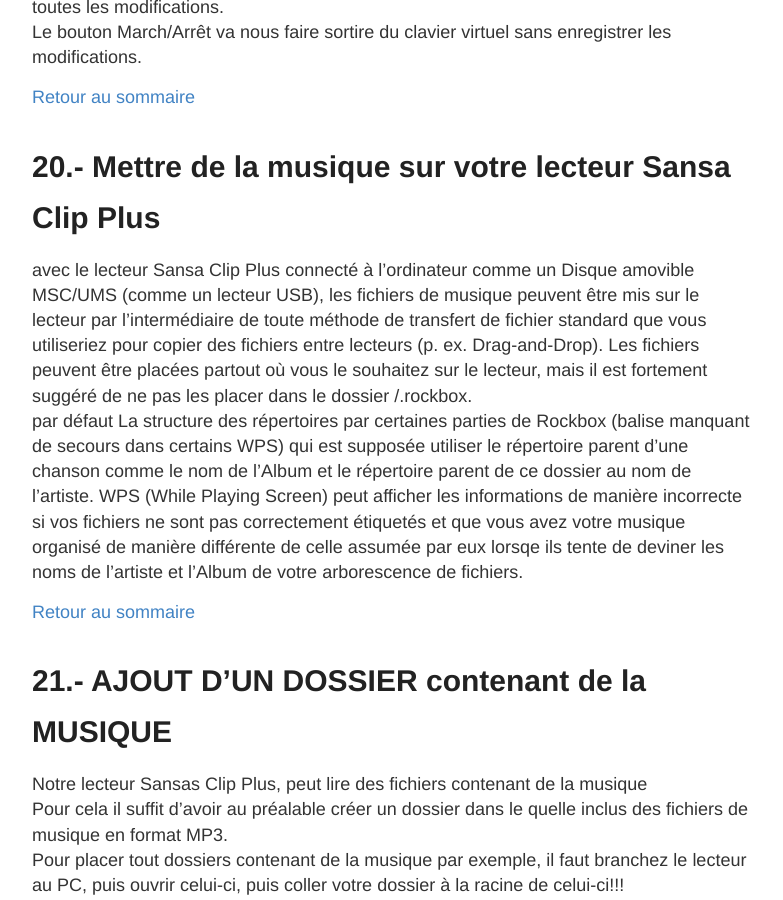
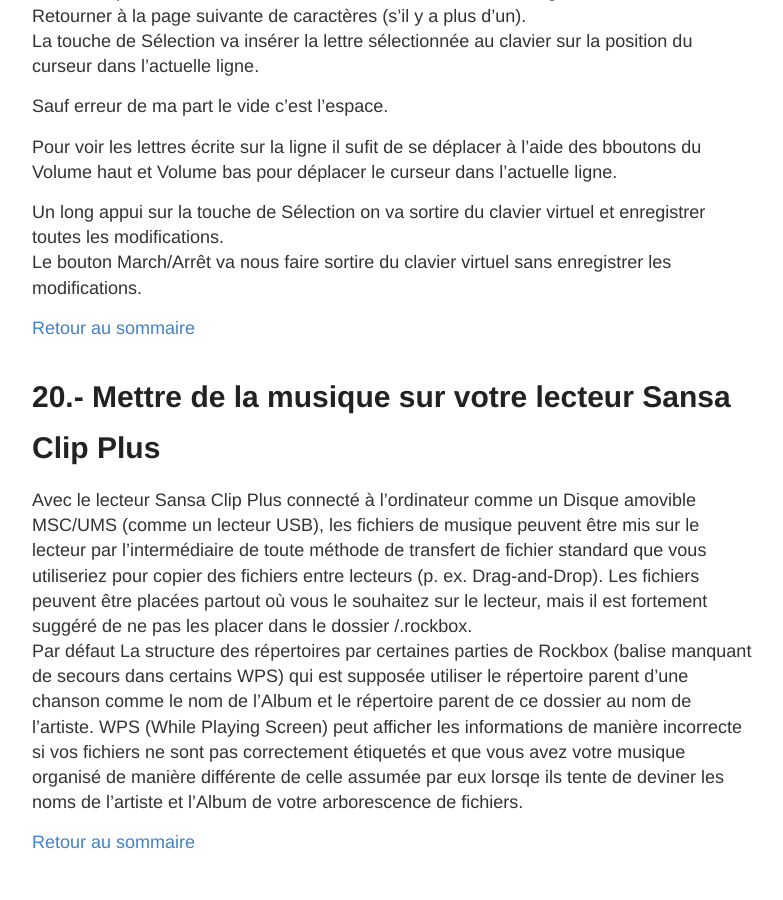
Before and after one commit to BlindHelp/rockboxfr, a Jekyll site: the page built from _posts/2020-09-15-Tuto pour l'installation de rockbox et utilisation du Sandisk Sansa Clip Plus.md, in a window 1280 px wide and 900 px high, scrolled down 36931 px. Shown: the whole window, without its empty margins (248-1031 px from the left). Built offline with Jekyll 4.4.1, drawn with Linux system fonts in a browser that asks for light colours; comment, search, counter and statistics services are not loaded; some of the changed text lies outside the part shown.

```diff
--- a/_posts/2020-09-15-Tuto pour l'installation de rockbox et utilisation du Sandisk Sansa Clip Plus.md
+++ b/_posts/2020-09-15-Tuto pour l'installation de rockbox et utilisation du Sandisk Sansa Clip Plus.md
@@ -221,14 +221,13 @@ Pour le mettre en mode msc donc : aller dans réglage puis paramètre système e
 
 Note :
 
-Eng :
+<span lang="en">Eng :</span>
 
-
- <span lang="en"> > MSC mode instructions:</span>
- <span lang="en"> > * Turn on the Clip+ </span>
-<span lang="en">  > * Navigate to "Settings" on the menu of the device itself </span>
-<span lang="en">  > * Next select "System Settings" </span>
-<span lang="en">  > * Next, navigate to "USB Mode" and select "MSC"</span>
+> <span lang="en">MSC mode instructions:</span>
+> * <span lang="en">Turn on the Clip+ </span>
+> * <span lang="en">Navigate to "Settings" on the menu of the device itself </span>
+> * <span lang="en">Next select "System Settings" </span>
+> * <span lang="en">Next, navigate to "USB Mode" and select "MSC"</span>
 
 
 FR :
@@ -284,7 +283,7 @@ Maintenant que nous avons ces fichiers  dans notre dossier afin de configurer no
 
 [Retour au sommaire](#Sommaire)
 
-# 6.- branchement de notre lecteur Sansa Clip Plus au PC.<a id="mark6"></a>
+# 6.- Branchement de notre lecteur Sansa Clip Plus au PC.<a id="mark6"></a>
 
 Si une personne nous à mit l'appareil Sansa Clip Plus déjà en mode USB, sans l'avoir branchez au PC...
 
@@ -571,7 +570,7 @@ Ce fichier `config.cfg` est disponible en téléchargement à partir du lien ci-
 
 # Si je reprends les lignes données par Sof avec mon changement afin d'avoir la radio  de ma région le contenu du fichier config.cfg au premier lancement de Rockbox  une fois que vous avez mis le fichier english.voice est le suivant:
 <br>
-`# .cfg file created by rockbox 3.15 - http://www.rockbox.org
+`# .cfg file created by rockbox 3.15 - http://www.rockbox.org`
 <br>
 `volume: -10`
 `talk dir: spell`
@@ -599,11 +598,11 @@ N'oubliez pas au préalable de consulter la section pour [l'Installation de la v
 
 # Téléchargement et mise en route du fichier de configuration en français:
 
-1.- Pour obtenir le fichier de configuration en français, vous devez télécharger le fichier nommé :
+1.- Pour obtenir le fichier de configuration en français, vous devez télécharger le fichier nommé:
 [FichierConfigRockboxFRClipPlus.zip](https://blindhelp.github.io/rockboxfr/FichierConfigRockboxFRClipPlus.zip)
-2.- Une fois ddécompresser vous devez trouver le fichier nommé :
+2.- Une fois ddécompresser vous devez trouver le fichier nommé:
 `config.cfg`
-3.- Maintenant il nous Reste Copier le fichier nommé :
+3.- Maintenant il nous Reste Copier le fichier nommé:
 `config.cfg`
 4.- Maintenant ce fichier vous le collez à la racine du .rockbox, est vous fermer l'explorateur de fichiers  par Alt+F4.
 
@@ -1057,8 +1056,8 @@ Un long appui sur la touche de Sélection on va sortire  du clavier virtuel et e
 
 # 20.- Mettre de la musique sur votre lecteur Sansa Clip Plus<a id="mark20"></a>
 
-avec le lecteur Sansa Clip Plus connecté à l'ordinateur comme un Disque amovible MSC/UMS (comme un lecteur USB), les fichiers  de musique peuvent être mis sur le lecteur par l'intermédiaire de toute méthode de transfert de fichier standard que vous  utiliseriez pour copier des fichiers entre lecteurs (p. ex. Drag-and-Drop). Les fichiers peuvent être placées partout où vous  le souhaitez sur le lecteur, mais il est fortement suggéré de ne pas les placer dans le dossier /.rockbox.
- par défaut La structure des répertoires par certaines parties de Rockbox (balise manquant de secours dans certains WPS)  qui  est supposée utiliser le répertoire parent d'une chanson comme le nom de l'Album et le répertoire parent de ce dossier au nom  de l'artiste. WPS (While Playing Screen) peut afficher les informations de manière incorrecte si vos fichiers ne sont pas correctement étiquetés et que vous avez votre musique organisé de manière différente de celle assumée par eux lorsqe ils tente de deviner les noms de l'artiste et l'Album de votre arborescence de fichiers.
+Avec le lecteur Sansa Clip Plus connecté à l'ordinateur comme un Disque amovible MSC/UMS (comme un lecteur USB), les fichiers  de musique peuvent être mis sur le lecteur par l'intermédiaire de toute méthode de transfert de fichier standard que vous  utiliseriez pour copier des fichiers entre lecteurs (p. ex. Drag-and-Drop). Les fichiers peuvent être placées partout où vous  le souhaitez sur le lecteur, mais il est fortement suggéré de ne pas les placer dans le dossier /.rockbox.
+ Par défaut La structure des répertoires par certaines parties de Rockbox (balise manquant de secours dans certains WPS)  qui  est supposée utiliser le répertoire parent d'une chanson comme le nom de l'Album et le répertoire parent de ce dossier au nom  de l'artiste. WPS (While Playing Screen) peut afficher les informations de manière incorrecte si vos fichiers ne sont pas correctement étiquetés et que vous avez votre musique organisé de manière différente de celle assumée par eux lorsqe ils tente de deviner les noms de l'artiste et l'Album de votre arborescence de fichiers.
 
 [Retour au sommaire](#Sommaire)
 
@@ -1135,11 +1134,11 @@ N'oubliez pas de fermez l'éditeur de texte et enregistrez le fichier m3u avant
 2.- Pour jouer votre playlist celui-ci doit être placer dans le dossier PLAYLIST de votre lecteur Sansa Clip Plus.
 3.- Ouvrez l'élément nommé Catalogue de la liste de lecture en anglais (Playlists) qui se trouve sur votre lecteur Sansa Clip Plus a l'aide de la touche Select.
 4.- Avec les flêche haut ou bas sélectionnez le nom de votre Playlist  avec l'extention .m3u, puis appuyer sur la touche Select.
-5. Attendez qu'elle  soit charger.
-6. , Appuyer sur la première piste avec la touche Select.
-7. La piste joue.
-8. si vous voulez changer de piste, appuyer sur la flèche du bas, pour afficher les pistes, puis monter ou décendre avec les flèches du haut ou bas, puis appuyer sur la touche Select pour écoutez la piste souhaitez.
-9. Pour quitter la lecture de votre playlist appuyer deux fois rapidement sur le bouton Power (Marche/Arrêt).
+5.- Attendez qu'elle  soit charger.
+6.- Appuyer sur la première piste avec la touche Select.
+7.- La piste joue.
+8.- Si vous voulez changer de piste, appuyer sur la flèche du bas, pour afficher les pistes, puis monter ou décendre avec les flèches du haut ou bas, puis appuyer sur la touche Select pour écoutez la piste souhaitez.
+9.- Pour quitter la lecture de votre playlist appuyer deux fois rapidement sur le bouton Power (Marche/Arrêt).
 
 [Retour au sommaire](#Sommaire)
 
```
Also changed, not shown: other parts of _posts/2020-09-15-Tuto pour l'installation de rockbox et utilisation du Sandisk Sansa Clip Plus.md (+2 -2 lines).
